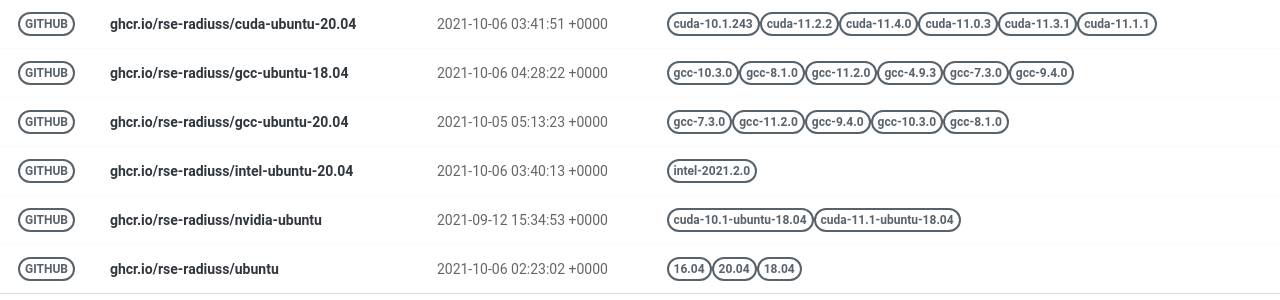
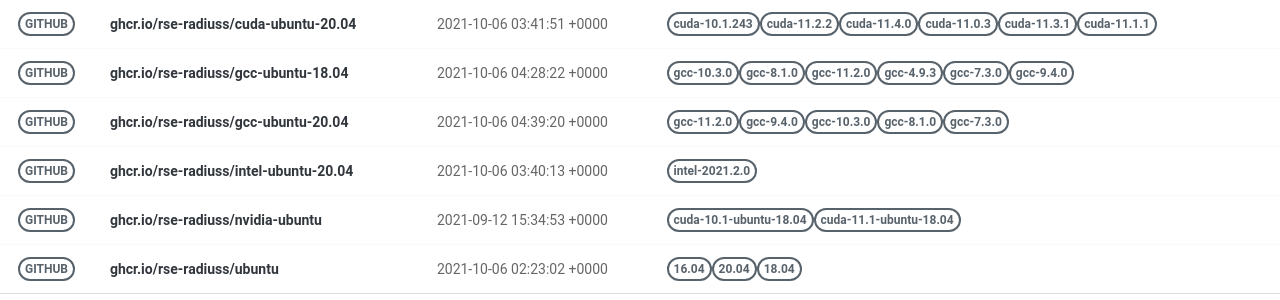
Before and after one commit to rse-ops/docker-images, a Jekyll site: the page built from pages/index.md, in a window 1280 px wide. Shown: the part 228-528 px from the top of the page. Built offline with Jekyll 4.4.1, drawn with Linux system fonts in a browser that asks for light colours; nearby versions of some CDN libraries.

Commit message:
Automated push to update library 2021-10-06

```diff
--- a/_library/ghcr.io-rse-radiuss-gcc-ubuntu-20.04.md
+++ b/_library/ghcr.io-rse-radiuss-gcc-ubuntu-20.04.md
@@ -1,14 +1,11 @@
 ---
 layout: container
 name: ghcr.io/rse-radiuss/gcc-ubuntu-20.04
-updated_at: 2021-10-05 05:13:23.745059
+updated_at: 2021-10-06 04:39:20.765205
 
 
 container_url: https://github.com/orgs/rse-radiuss/packages/container/package/gcc-ubuntu-20.04
 versions:
- - tag: gcc-7.3.0
-   dockerfile: https://github.com/rse-radiuss/docker-images/blob/main/ubuntu/gcc/Dockerfile
-   manifest: https://crane.ggcr.dev/manifest/ghcr.io/rse-radiuss/gcc-ubuntu-20.04:gcc-7.3.0
  - tag: gcc-11.2.0
    dockerfile: https://github.com/rse-radiuss/docker-images/blob/main/ubuntu/gcc/Dockerfile
    manifest: https://crane.ggcr.dev/manifest/ghcr.io/rse-radiuss/gcc-ubuntu-20.04:gcc-11.2.0
```
Also changed, not shown: other parts of _library/ghcr.io-rse-radiuss-gcc-ubuntu-20.04.md (+3 -0 lines).
